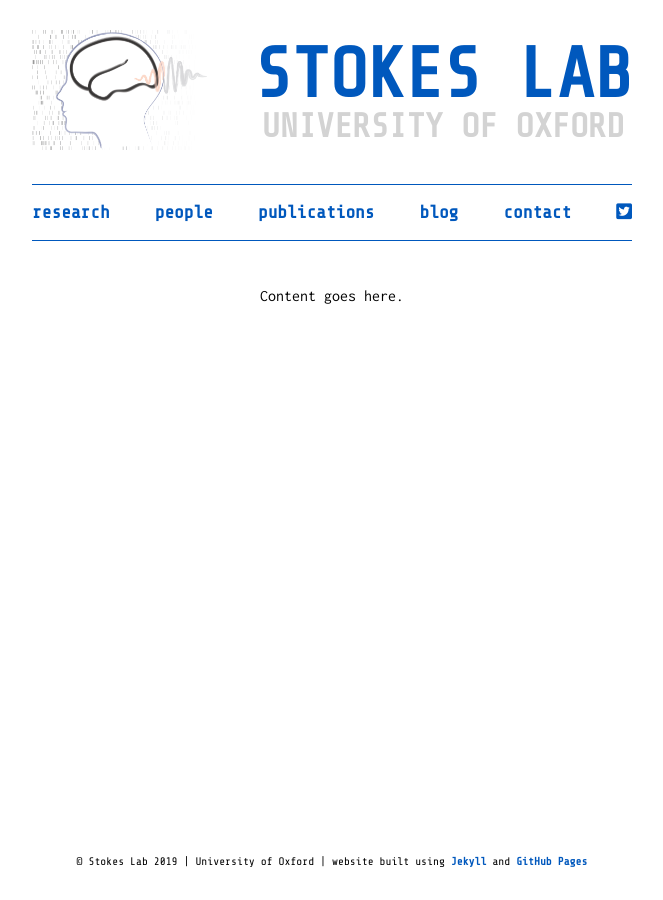
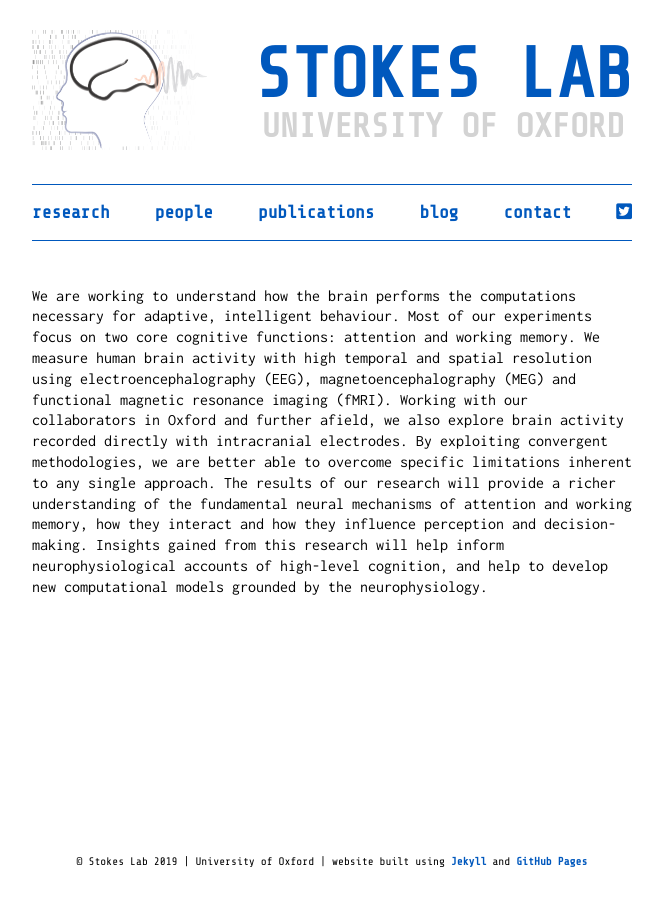
Before and after one commit to stokeslab/stokeslab.github.io, a Jekyll site: the page built from _pages/research.html, in a window 1280 px wide. Shown: the whole page, without its empty margins (308-971 px from the left). Built offline with Jekyll 4.4.1, drawn with Linux system fonts in a browser that asks for light colours; nearby versions of some CDN libraries; some web fonts are replaced.

Commit message:
Update research.html

```diff
--- a/_pages/research.html
+++ b/_pages/research.html
@@ -4,4 +4,6 @@
 permalink: /research/
 ---
 
-Content goes here.
+We are working to understand how the brain performs the computations necessary for adaptive, intelligent behaviour. Most of our experiments focus on two core cognitive functions: attention and working memory. We measure human brain activity with high temporal and spatial resolution using electroencephalography (EEG), magnetoencephalography (MEG) and functional magnetic resonance imaging (fMRI). Working with our collaborators in Oxford and further afield, we also explore brain activity recorded directly with intracranial electrodes. By exploiting convergent methodologies, we are better able to overcome specific limitations inherent to any single approach.
+
+The results of our research will provide a richer understanding of the fundamental neural mechanisms of attention and working memory, how they interact and how they influence perception and decision-making. Insights gained from this research will help inform neurophysiological accounts of high-level cognition, and help to develop new computational models grounded by the neurophysiology.
```
